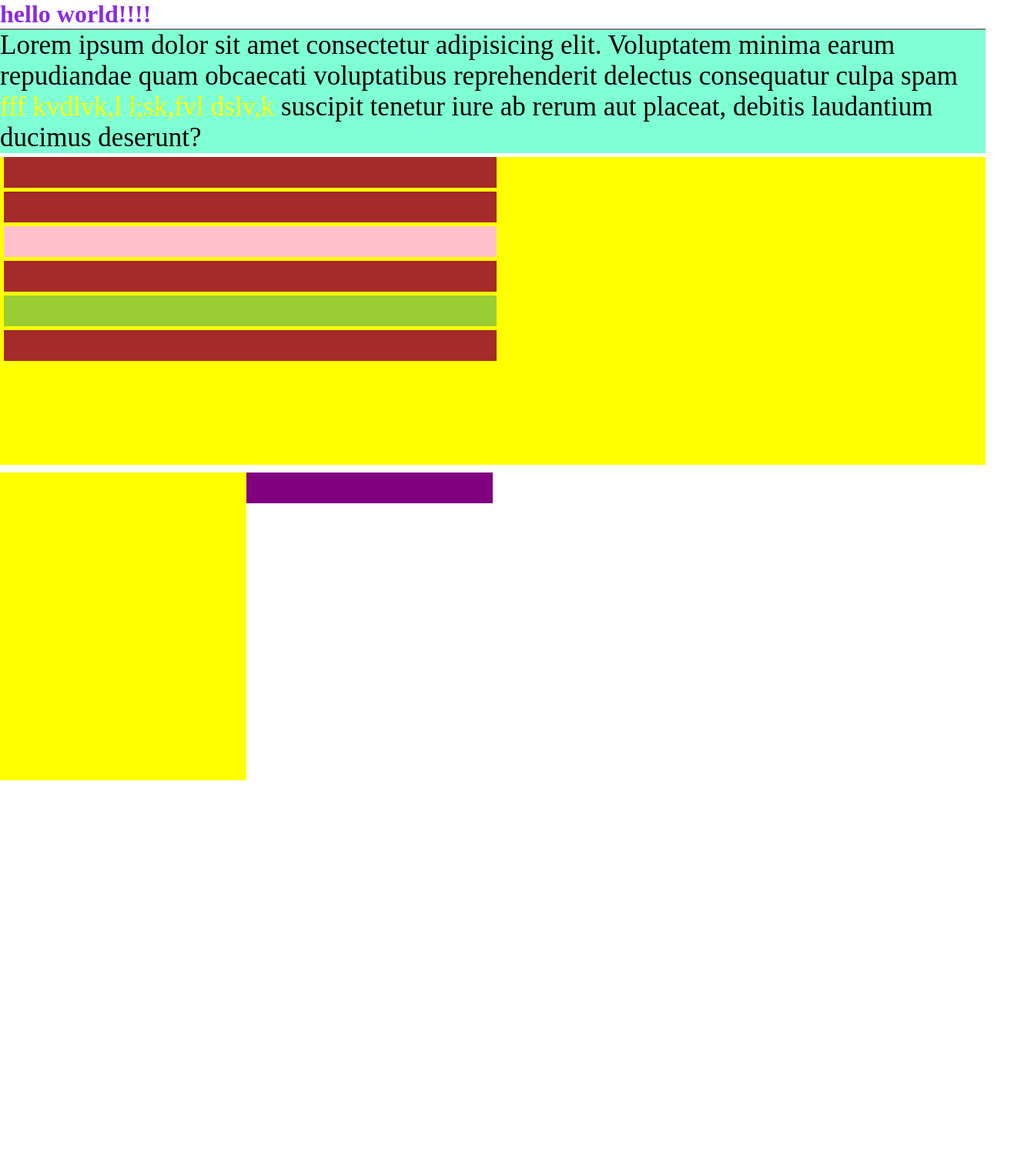
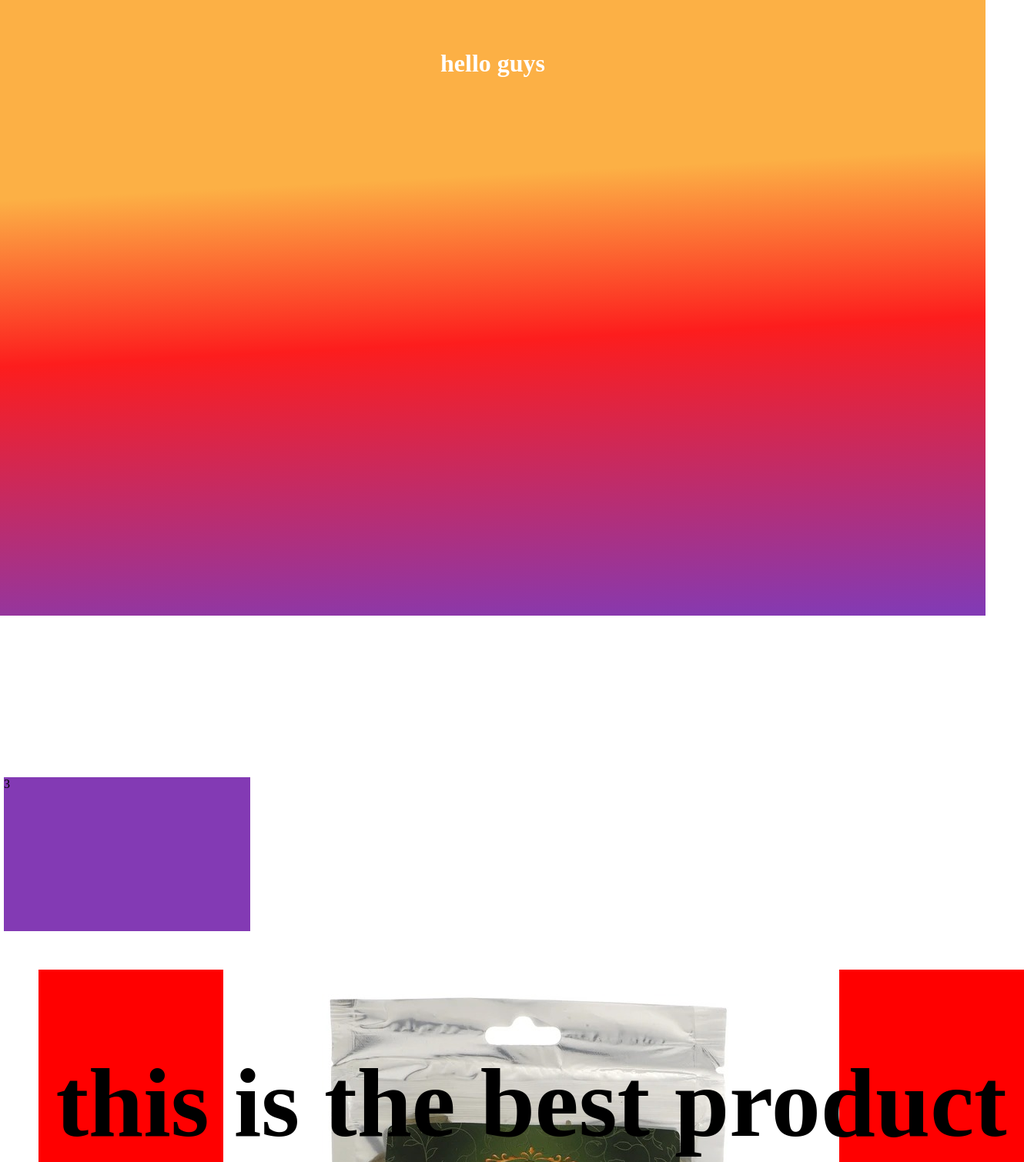
Before and after one commit to mohsenajouri/test-javascript, a website built with Vite: page index.html in a window 1280 px wide. Shown: the top 1510 px of the page at 77% size, 1330 px wide, since content can reach past the window. Before the commit the page ends 1014 px from the top, so only its background shows below. Built offline with nearby package versions, Linux system fonts and the light colour scheme.

Commit message:
fourth commit

```diff
--- a/index.html
+++ b/index.html
@@ -13,25 +13,20 @@
   </head>
 
   <body>
-    <h1 class="trminate">hello world!!!!</h1>
-    <p id="windows">
-      Lorem ipsum dolor sit amet consectetur adipisicing elit. Voluptatem minima
-      earum repudiandae quam obcaecati voluptatibus reprehenderit delectus
-      consequatur culpa spam <span>fff kvdlvk,l l;sk,fvl dslv,k </span> suscipit
-      tenetur iure ab rerum aut placeat, debitis laudantium ducimus deserunt?
-    </p>
-    <div>
-      <div data-one></div>
-      <div data-one></div>
-      <div data-one="first"></div>
-      <div data-one></div>
-      <div data-one="second"></div>
-      <div data-one></div>
+    <div class="one">
+<h1>hello guys</h1>
+    </div>
+    <div class="two">
+        <div data-one="one">1</div>
+        <div data-two="two">2</div>
+        <div data-tree="tree">3</div>
     </div>
 
-    <div class="rwin">
-        <div class="radin"></div>
-    </div>
+<footer>
+
+    <h2>this is the best product</h2>
+</footer>
+
     <script src="./src/index.js"></script>
   </body>
 </html>
--- a/package.json
+++ b/package.json
@@ -4,7 +4,7 @@
   "version": "0.0.0",
   "type": "module",
   "scripts": {
-    "dev": "vite",
+    "dev": "vite --port 3000",
     "build": "vite build",
     "preview": "vite preview"
   },
--- a/src/global.css
+++ b/src/global.css
@@ -1,13 +1,26 @@
 /*
+
+dispaly =>
+block => h1 to h6 , div,  p
+inline => span ,
+inline-block => button , img , video , audio
+
 width:60%
 width:10vw;
 height:110vh;
 
+%
+vh vw
+px
+rem em
 
+fit-content
+min-content
+max-content
 
 */
 
-* {
+/* * {
   margin: 0;
   padding: 0;
   box-sizing: border-box;
@@ -26,13 +39,13 @@ p {
 .trminate {
   color: blueviolet;
   border-bottom: 2px solid gray;
-}
-div {
+} */
+/* div {
   width: 100%;
   height: 50vh;
   background-color: yellow;
-}
-[data-one] {
+} */
+/* [data-one] {
   width: 50vw;
   height: 5vh;
   background-color: brown;
@@ -55,4 +68,125 @@ div {
 .radin {
   width: 50%;
   height: 50vh;
+} */
+
+/* .box {
+  max-width: 500px;
+  height: 250px;
+  background-color: brown;
 }
+
+.box_two {
+  min-width: 500px;
+  height: 250px;
+  background-color: pink;
+} */
+/*
+div [data-tree="one"] {
+  width: fit-content;
+  background-color: yellow;
+}
+div [data-tree="two"] {
+  width: min-content;
+  background-color: pink;
+}
+div [data-tree="tree"] {
+  width: max-content;
+  background-color: tomato;
+}
+ */
+
+/*
+
+ hide element
+   display: none;
+   opacity: 0 to 1 ;
+
+
+  background-color: ;
+  background-image: ;
+  background-position: ;
+  background-repeat: ;
+  background-size: ;
+
+
+background <-properti ---  linear-gradient() <- function
+linear-gradient( arrow ,  )
+
+arrow => to top , bottom , right , left , 0deg to 360deg
+... color
+
+
+radial-gradient(shape)
+shape => circle
+... color
+
+
+ */
+
+/* .box {
+  width: 100%;
+  height: 50vh;
+  background-image: url("../public/images/36f7a9ead7cd3553df808084b32af358.png");
+  background-repeat: no-repeat;
+  background-size: contain;
+  background-position: right;
+
+  img {
+    width: 100%;
+    height: 100%;
+  }
+} */
+
+* {
+  padding: 0;
+  margin: 0;
+}
+.one {
+  width: 100%;
+  height: 100vh;
+  background: #833ab4;
+  background: linear-gradient(
+    357deg,
+    rgba(131, 58, 180, 1) 1%,
+    rgba(253, 29, 29, 1) 45%,
+    rgba(252, 176, 69, 1) 70%
+  );
+}
+.one h1 {
+  text-align: center;
+  padding: 5%; /* what is it */
+  color: white;
+}
+
+.two {
+  width: 100%;
+}
+.two div {
+  width: 25%;
+  height: 25vh;
+  background-color: #833ab4;
+  margin: 5px;
+}
+.two [data-one="one"] {
+  display: none;
+}
+.two [data-two="two"] {
+  opacity: 0;
+}
+
+footer {
+  margin: 50px;
+  width: 100%;
+  height: 100vh;
+  background-color: red;
+  background-image: url("../public/images/sahar.jpg");
+  background-position: bottom;
+  background-repeat: no-repeat;
+  background-size: auto;
+  h2 {
+    padding-top: 100px;
+    text-align: center;
+    font-size: 8rem;
+  }
+}
```
Also changed, not shown: public/images/sahar.jpg (added).
